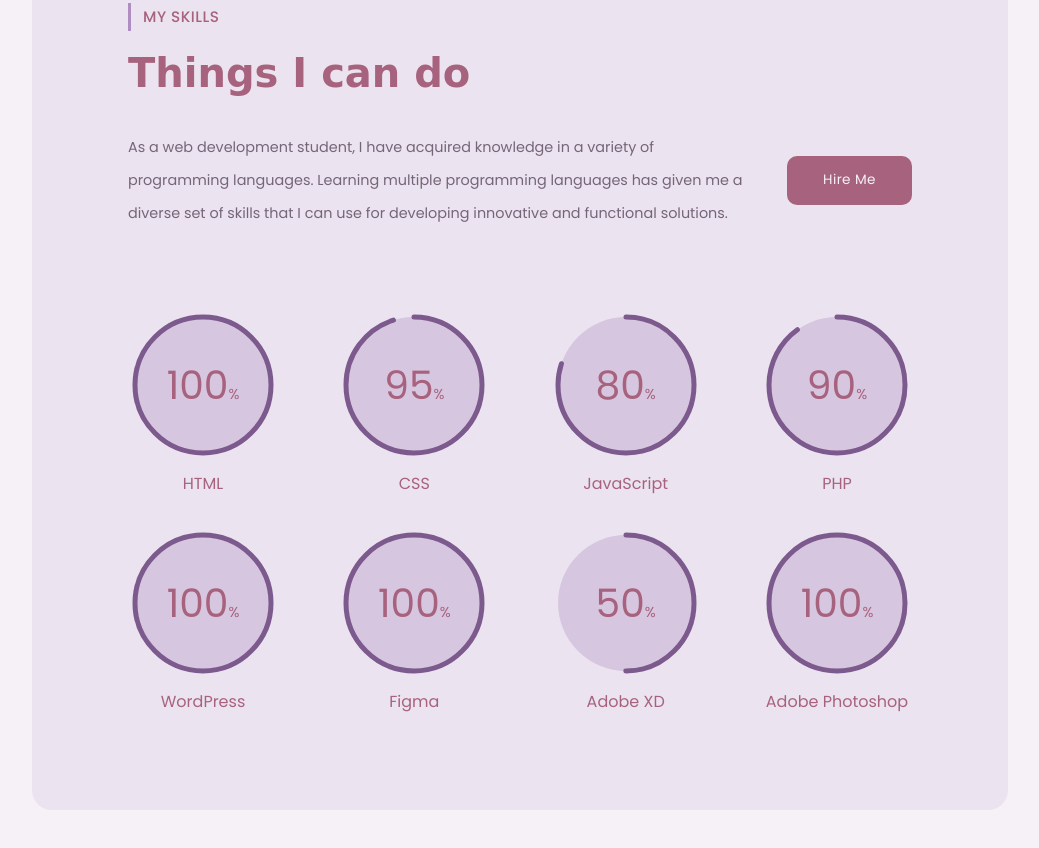
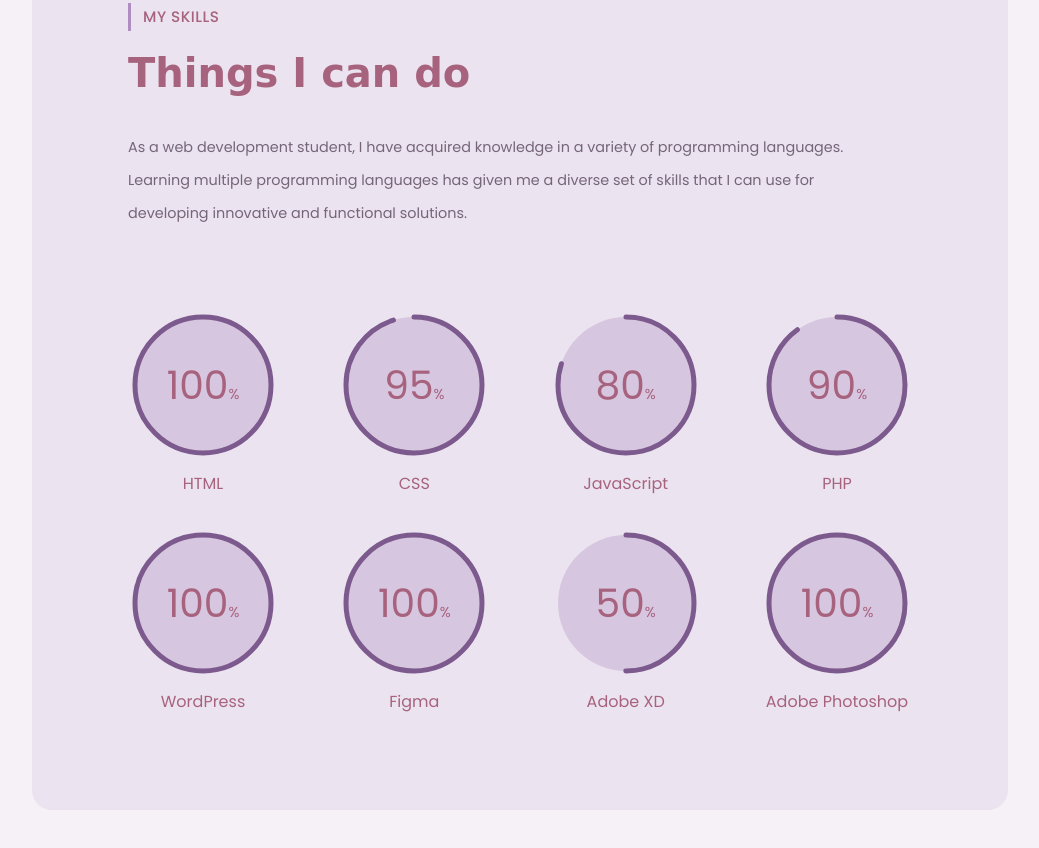
Before and after one commit to mariemacapagal/mariemacapagal.github.io, a plain HTML site: page index.html in a window 1280 px wide. Shown: the part 1751-2599 px from the top of the page, without its empty margins (120-1159 px from the left). Drawn offline with nearby package versions, Linux system fonts and the light colour scheme; a web font is replaced by a local one.

Commit message:
Update index.html

```diff
--- a/index.html
+++ b/index.html
@@ -197,7 +197,6 @@
                                 developing
                                 innovative and functional solutions.
                             </p>
-                            <a href="#" class="btn">Hire me</a>
                         </div>
                     </div>
                     <div class="skills-wrap">
```
